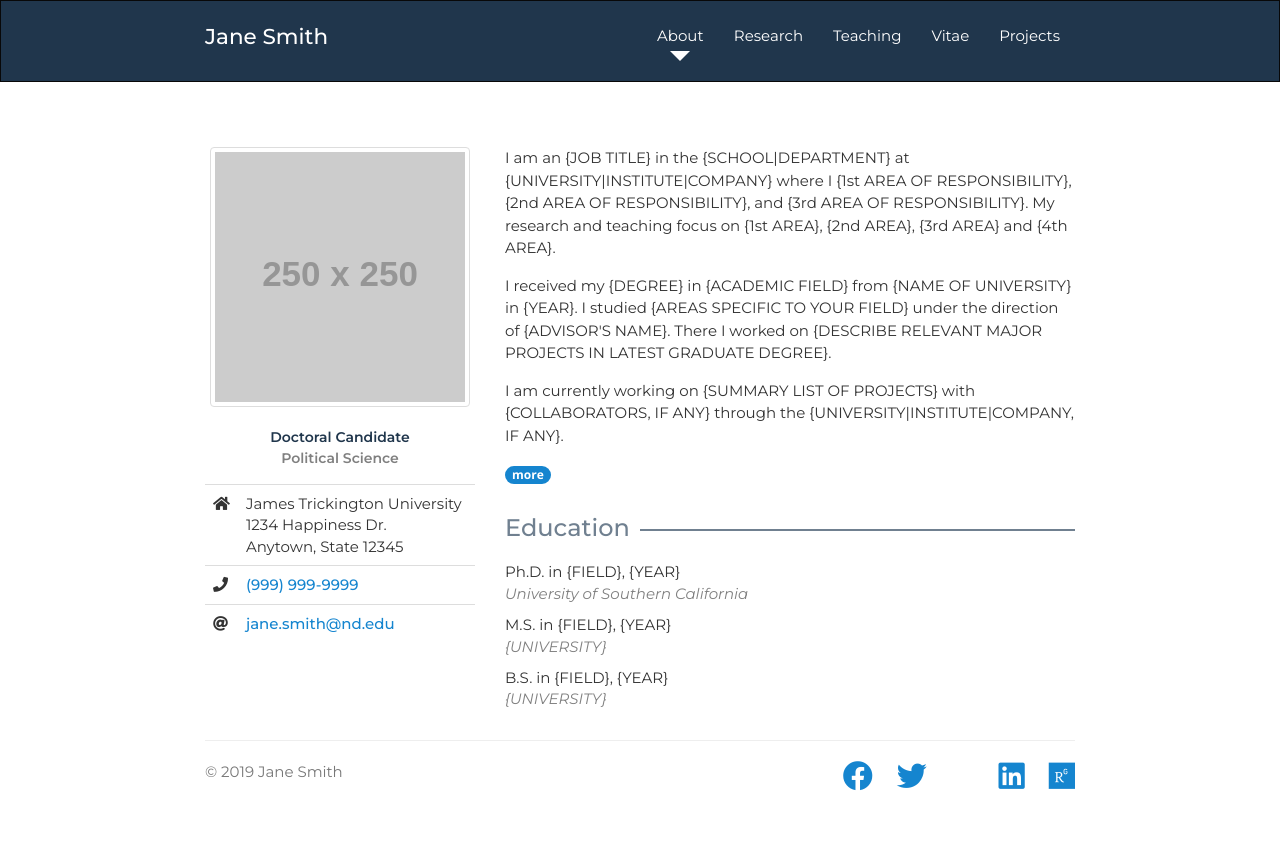
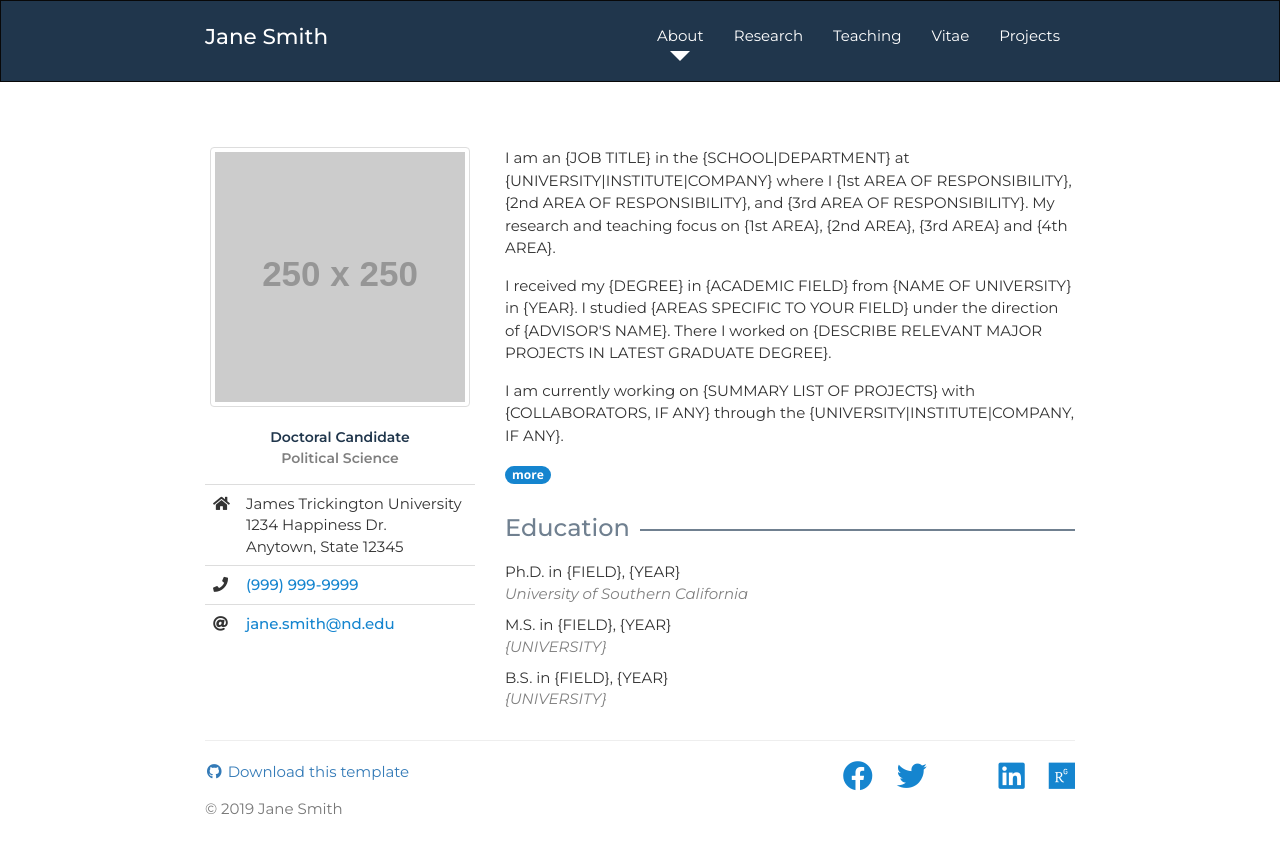
Before and after one commit to randal-sean-harrison/academic-website-template-bs3, a plain HTML site: page index.html in a window 1280 px wide. Before the commit the page ends 822 px from the top, so only its background shows below. Drawn offline with nearby package versions, Linux system fonts and the light colour scheme; placeholder pictures from the web are drawn by us; some icons are missing.

Commit message:
updated footer to add download link

```diff
--- a/footer.html
+++ b/footer.html
@@ -3,6 +3,11 @@
     <hr>
     <div class="row">
       <div class="col-sm-6 text-muted">
+
+        <!-- remove this paragraph upon customizing the template -->
+        <p><a href="https://github.com/randal-sean-harrison/academic-website-template" target="_blank"><i class="fab fa-fw fa-github"></i> Download this template</a></p>
+        <!-- remove this paragraph upon customizing the template -->
+
         <p>&copy; 2019 Jane Smith</p>
 
       </div>
```
Lines whose indentation alone changed are shown as unchanged.
